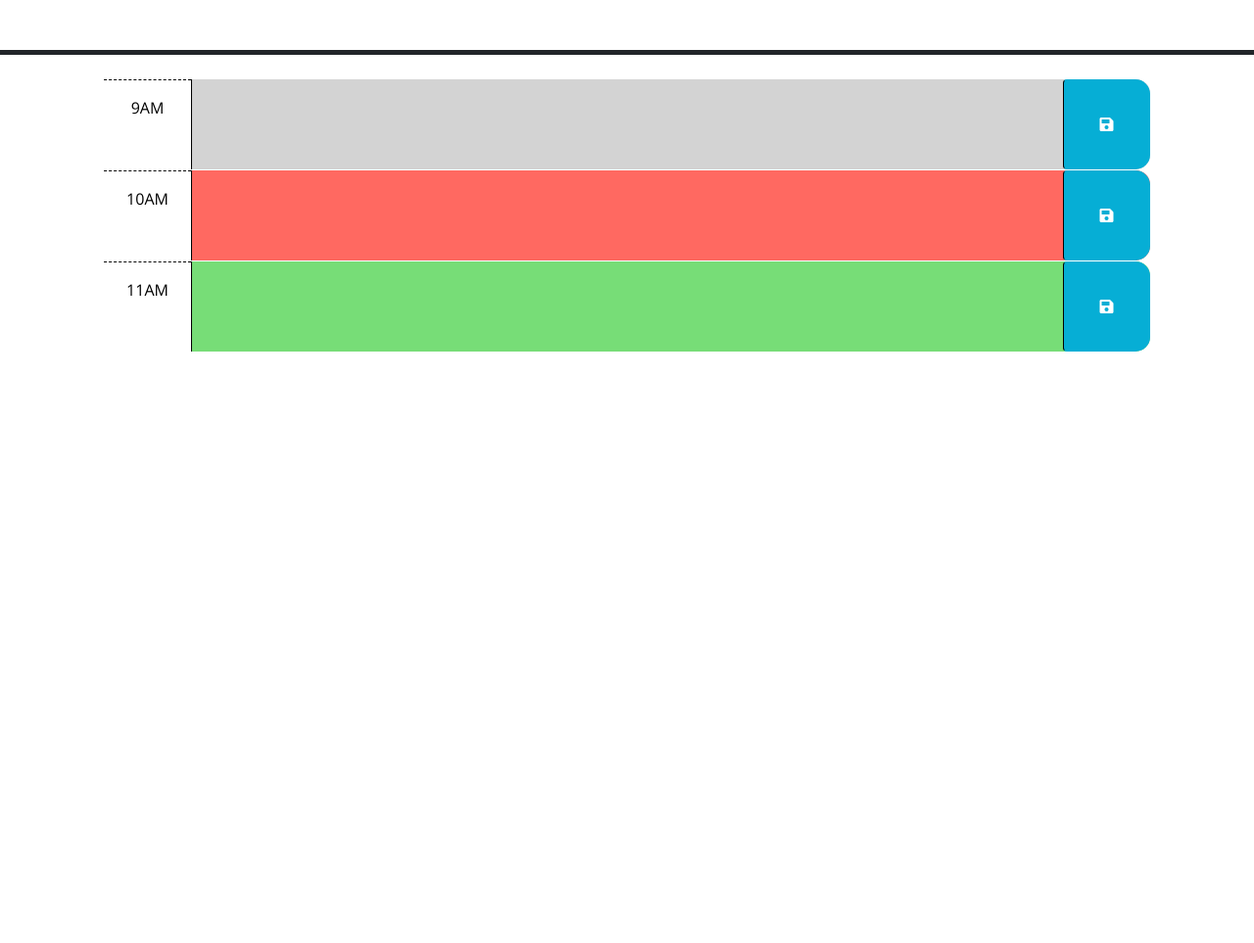
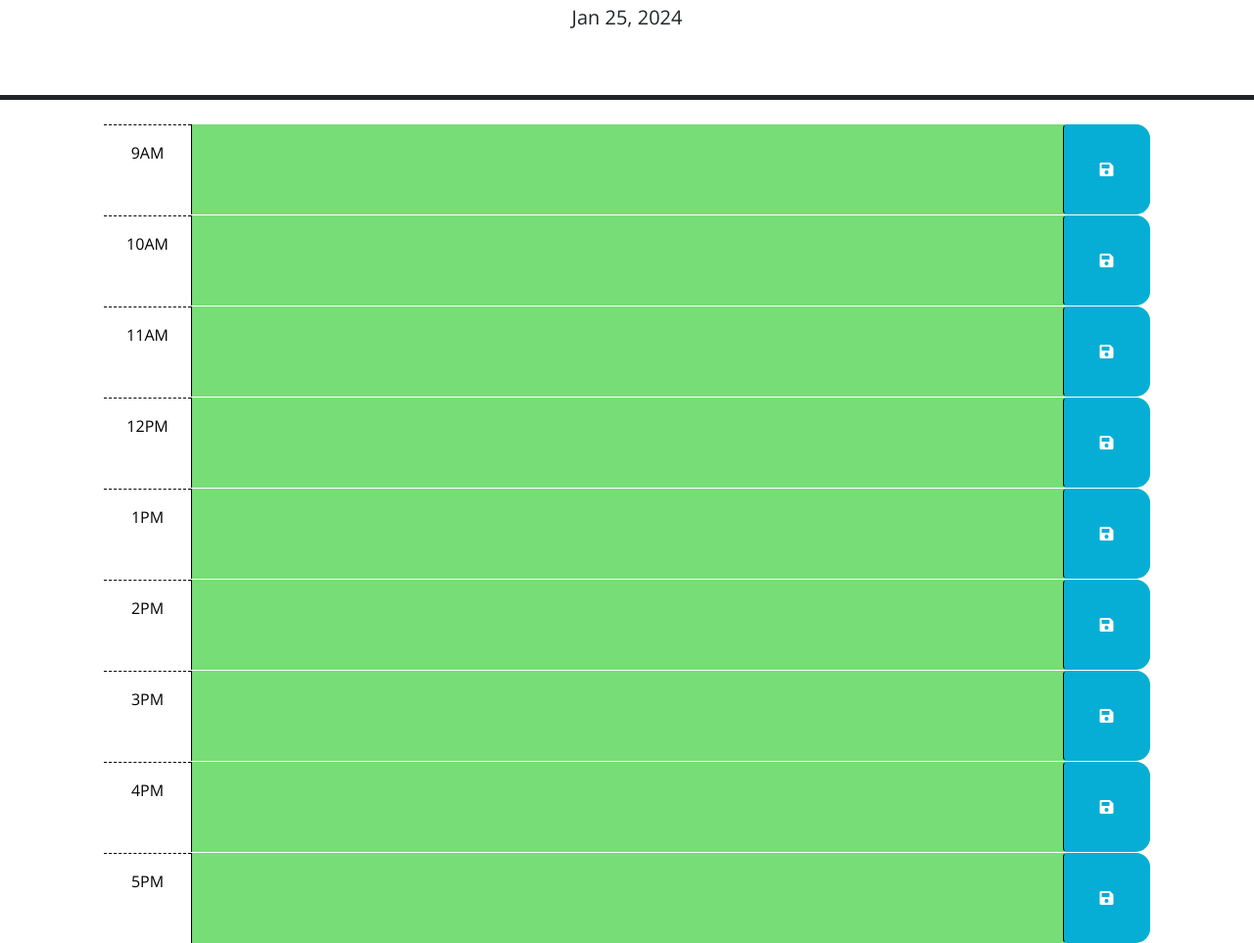
Before and after one commit to aahmad1123/calendar-planner-project, a plain HTML site: page index.html in a window 1280 px wide. Shown: the part 176-1139 px from the top of the page at 98% size. Before the commit the page ends 800 px from the top, so only its background shows below. Drawn offline with nearby package versions, Linux system fonts and the light colour scheme.

Commit message:
Finished first draft

```diff
--- a/Assets/javaScript/script.js
+++ b/Assets/javaScript/script.js
@@ -1,7 +1,7 @@
 // Wrap all code that interacts with the DOM in a call to jQuery to ensure that
 // the code isn't run until the browser has finished rendering all the elements
 // in the html.
-$(function () {
+
   // TODO: Add a listener for click events on the save button. This code should
   // use the id in the containing time-block as a key to save the user input in
   // local storage. HINT: What does `this` reference in the click listener
@@ -9,15 +9,55 @@ $(function () {
   // time-block containing the button that was clicked? How might the id be
   // useful when saving the description in local storage?
   //
+var saveButton = $('.saveBtn');
+var hour9 = localStorage.getItem('hour9')
+var textEl = $('#hour-9')
+hour9= textEl.children(".description").val() /*this is correctly targetting the text area line in the html but is not returning the value put inside the text area"*/
+
+saveButton.on("click", function (){
+  var divID = $(this).parent().attr("id")
+  var textValue = $(this).siblings(".description").val()
+  localStorage.setItem(divID, textValue)
+});
+$('#09 .description').val(localStorage.getItem('09'))
+$('#10 .description').val(localStorage.getItem('10'))
+$('#11 .description').val(localStorage.getItem('11'))
+$('#12 .description').val(localStorage.getItem('12'))
+$('#13 .description').val(localStorage.getItem('13'))
+$('#14 .description').val(localStorage.getItem('14'))
+$('#15 .description').val(localStorage.getItem('15'))
+$('#16 .description').val(localStorage.getItem('16'))
+$('#17 .description').val(localStorage.getItem('17'))
+
+
+
+
   // TODO: Add code to apply the past, present, or future class to each time
   // block by comparing the id to the current hour. HINTS: How can the id
   // attribute of each time-block be used to conditionally add or remove the
   // past, present, and future classes? How can Day.js be used to get the
   // current hour in 24-hour time?
   //
-  // TODO: Add code to get any user input that was saved in localStorage and set
-  // the values of the corresponding textarea elements. HINT: How can the id
-  // attribute of each time-block be used to do this?
-  //
-  // TODO: Add code to display the current date in the header of the page.
-});
+  var timeSlot = $('.time-block');
+  var hour = dayjs();
+  console.log(hour.format('H'))
+
+timeSlot.each(function(){
+  var timeBlock = $(this).attr("id")
+  if(hour.format("H") < timeBlock){
+    $(this).addClass("past");
+  } else if(hour.format('H') == timeBlock){
+      $(this).addClass("present");
+    }else if(hour.format('H') > timeBlock){
+      $(this).addClass("future");
+    }
+
+})
+
+
+
+
+
+dateEl= $('#currentDay')
+today = dayjs()
+dateEl.text(today.format('MMM D, YYYY'));
--- a/index.html
+++ b/index.html
@@ -40,16 +40,16 @@
         -->
 
       <!-- Example of a past time block. The "past" class adds a gray background color. -->
-      <div id="hour-9" class="row time-block past">
+      <div id="09" class="row time-block">
         <div class="col-2 col-md-1 hour text-center py-3">9AM</div>
-        <textarea class="col-8 col-md-10 description" rows="3"> </textarea>
+        <textarea class="col-8 col-md-10 description" rows="3"></textarea>
         <button class="btn saveBtn col-2 col-md-1" aria-label="save">
           <i class="fas fa-save" aria-hidden="true"></i>
         </button>
       </div>
 
       <!-- Example of a a present time block. The "present" class adds a red background color. -->
-      <div id="hour-10" class="row time-block present">
+      <div id="10" class="row time-block">
         <div class="col-2 col-md-1 hour text-center py-3">10AM</div>
         <textarea class="col-8 col-md-10 description" rows="3"> </textarea>
         <button class="btn saveBtn col-2 col-md-1" aria-label="save">
@@ -58,8 +58,56 @@
       </div>
 
       <!-- Example of a future time block. The "future" class adds a green background color. -->
-      <div id="hour-11" class="row time-block future">
+      <div id="11" class="row time-block">
         <div class="col-2 col-md-1 hour text-center py-3">11AM</div>
+        <textarea class="col-8 col-md-10 description" rows="3"> </textarea>
+        <button class="btn saveBtn col-2 col-md-1" aria-label="save">
+          <i class="fas fa-save" aria-hidden="true"></i>
+        </button>
+      </div>
+
+      <div id="12" class="row time-block">
+        <div class="col-2 col-md-1 hour text-center py-3">12PM</div>
+        <textarea class="col-8 col-md-10 description" rows="3"> </textarea>
+        <button class="btn saveBtn col-2 col-md-1" aria-label="save">
+          <i class="fas fa-save" aria-hidden="true"></i>
+        </button>
+      </div>
+
+      <div id="13" class="row time-block">
+        <div class="col-2 col-md-1 hour text-center py-3">1PM</div>
+        <textarea class="col-8 col-md-10 description" rows="3"> </textarea>
+        <button class="btn saveBtn col-2 col-md-1" aria-label="save">
+          <i class="fas fa-save" aria-hidden="true"></i>
+        </button>
+      </div>
+
+      <div id="14" class="row time-block">
+        <div class="col-2 col-md-1 hour text-center py-3">2PM</div>
+        <textarea class="col-8 col-md-10 description" rows="3"> </textarea>
+        <button class="btn saveBtn col-2 col-md-1" aria-label="save">
+          <i class="fas fa-save" aria-hidden="true"></i>
+        </button>
+      </div>
+
+      <div id="15" class="row time-block">
+        <div class="col-2 col-md-1 hour text-center py-3">3PM</div>
+        <textarea class="col-8 col-md-10 description" rows="3"> </textarea>
+        <button class="btn saveBtn col-2 col-md-1" aria-label="save">
+          <i class="fas fa-save" aria-hidden="true"></i>
+        </button>
+      </div>
+
+      <div id="16" class="row time-block">
+        <div class="col-2 col-md-1 hour text-center py-3">4PM</div>
+        <textarea class="col-8 col-md-10 description" rows="3"> </textarea>
+        <button class="btn saveBtn col-2 col-md-1" aria-label="save">
+          <i class="fas fa-save" aria-hidden="true"></i>
+        </button>
+      </div>
+
+      <div id="17" class="row time-block">
+        <div class="col-2 col-md-1 hour text-center py-3">5PM</div>
         <textarea class="col-8 col-md-10 description" rows="3"> </textarea>
         <button class="btn saveBtn col-2 col-md-1" aria-label="save">
           <i class="fas fa-save" aria-hidden="true"></i>
```
